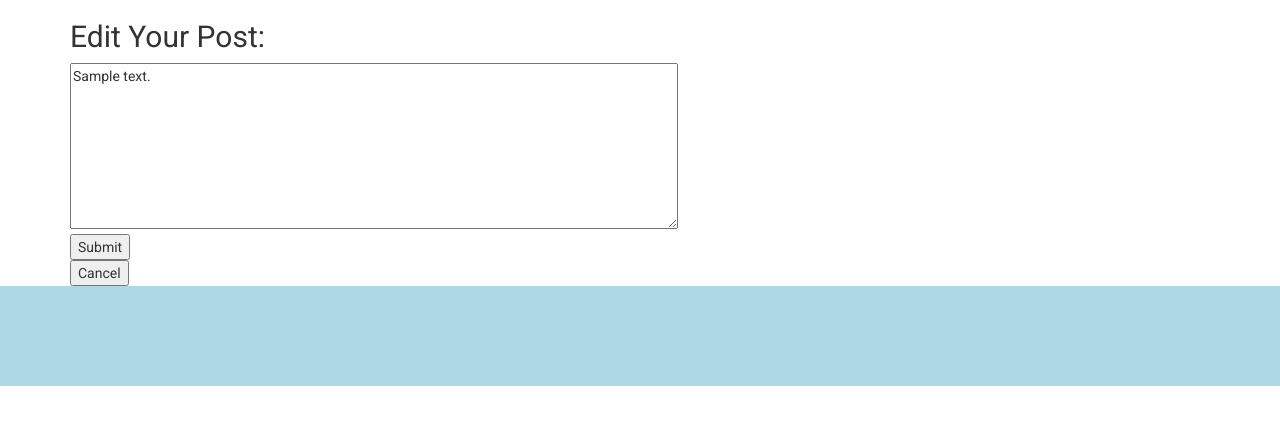
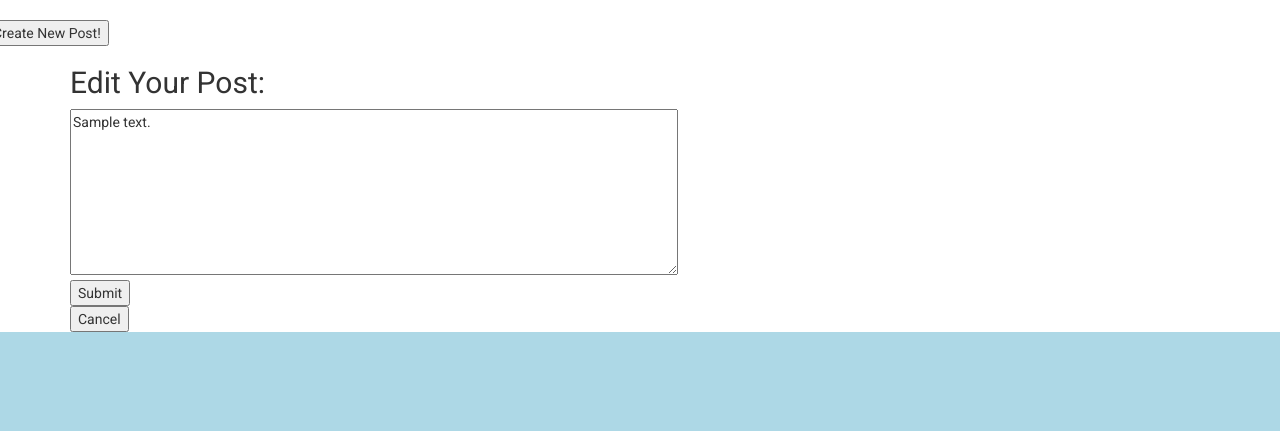
Before and after one commit to GreenGiraffe1/Multi-User-Blog, a Python web app: template myapp/templates/edit.html in a window 1280 px wide. Shown: the part 152-583 px from the top of the page. Run offline with Jinja, Linux system fonts and the light colour scheme; the template is opened without the code that fills it: most values are stand-ins (such as "Sample title", 1, 10 or a date in 2020).

Commit message:
implement html snippet for creating new posts

```diff
--- a/myapp/templates/base.html
+++ b/myapp/templates/base.html
@@ -25,6 +25,9 @@
             <hr>
             <hr>
         </header>
+        <div class="row create-row">
+            {% include "createpost.html" %}
+        </div>
         <div class="container block-stuff" id="content">
             {% block content %}
             {% endblock %}
--- a/myapp/templates/blog.html
+++ b/myapp/templates/blog.html
@@ -1,11 +1,11 @@
         {% extends "base.html" %}
 
         {% block content %}
-        <br>
+        <!-- <br>
         <form class="nav4blog" action="/blog/newpost">
             <button type="submit">Create New Post!</button>
         </form>
-        <br>
+        <br> -->
             {% for post in posts %}
                 <br>
                 <br>
```
